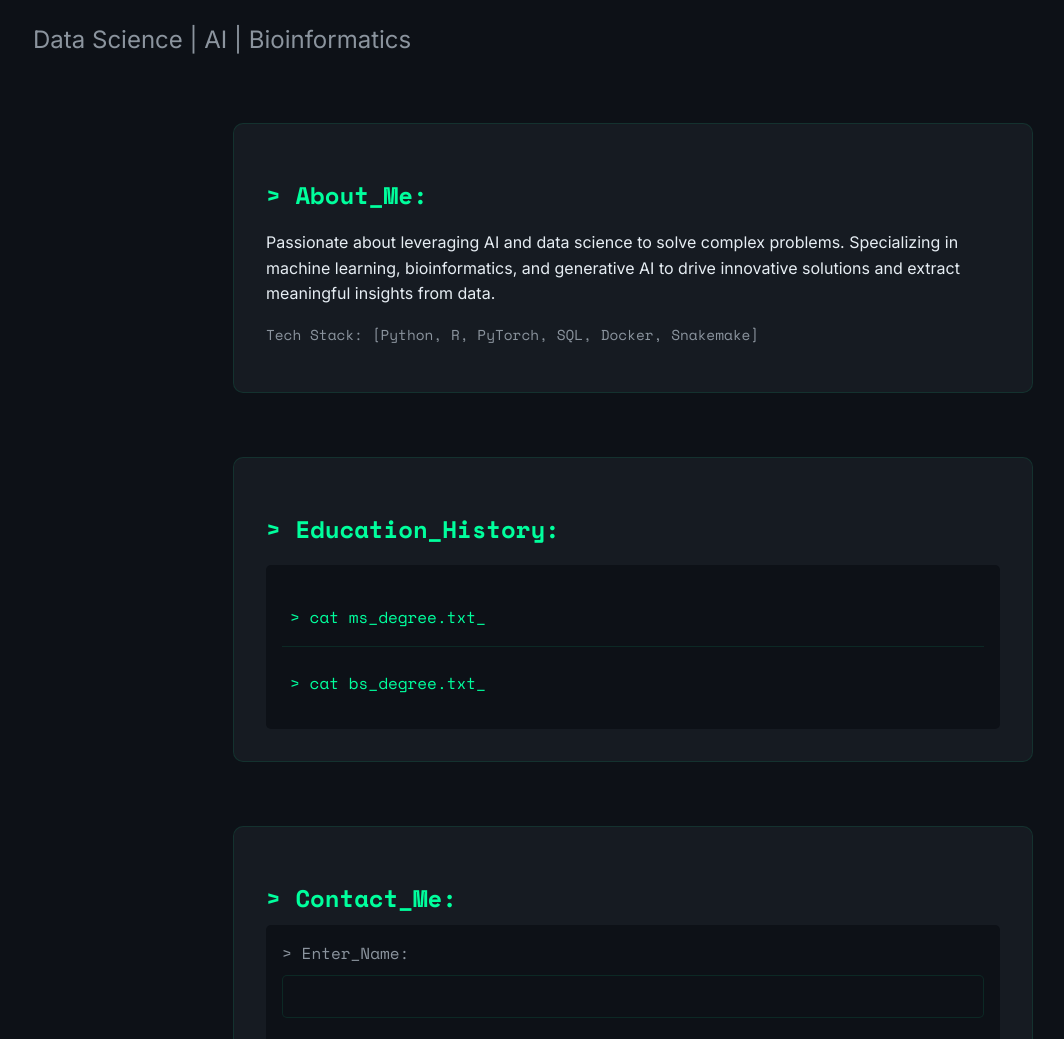
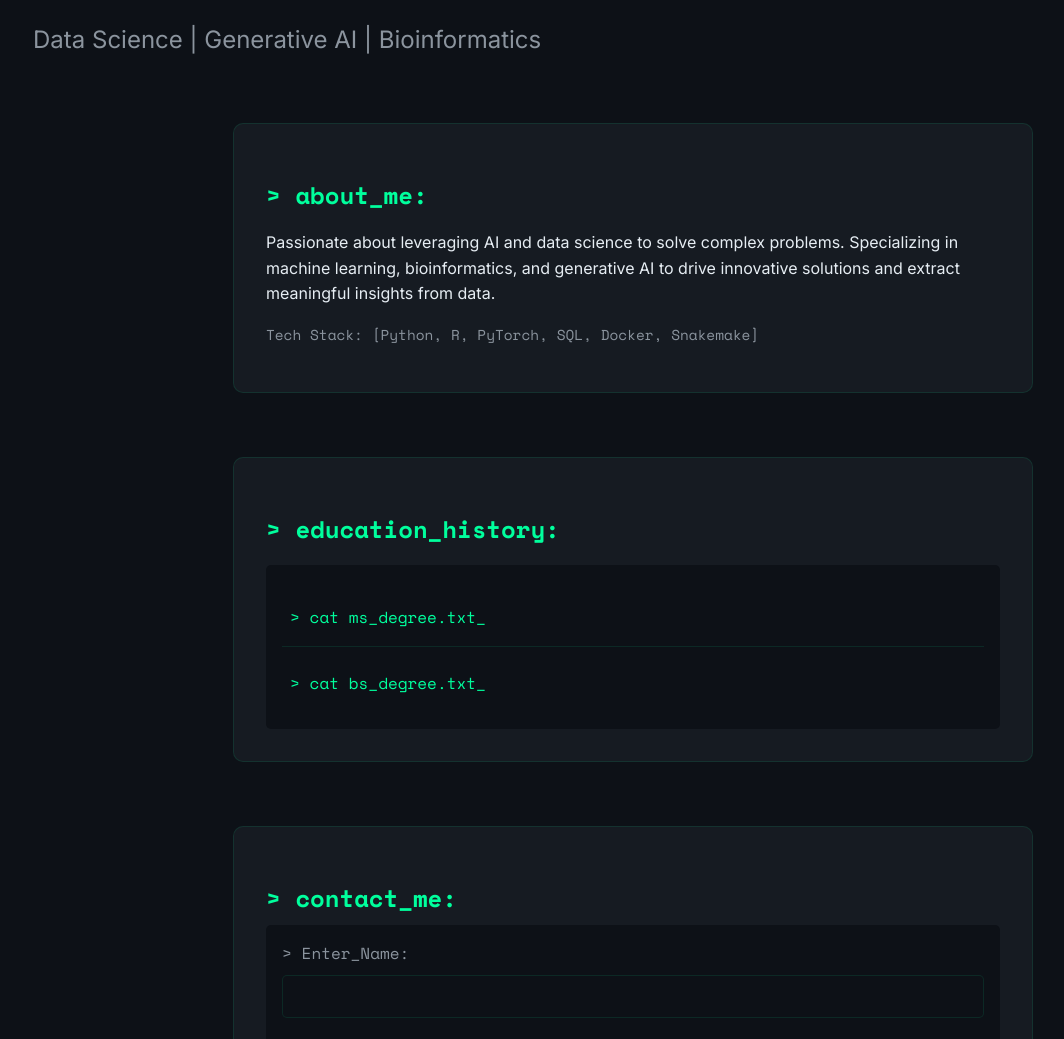
Before and after one commit to shahrozeabbas/shahrozeabbas.github.io, a plain HTML site: page index.html in a window 1280 px wide. Shown: the part 255-1294 px from the top of the page, without its empty margins (7-1071 px from the left). Drawn offline with nearby package versions, Linux system fonts and the light colour scheme.

Commit message:
minor fixes

```diff
--- a/index.html
+++ b/index.html
@@ -244,10 +244,10 @@
         <section class="hero">
             <p class="terminal-text">> initializing_profile.exe<span class="blink">_</span></p>
             <h1>Hi, I'm <span class="accent">Shahroze Abbas</span></h1>
-            <p class="subtitle">Data Science | AI | Bioinformatics</p>
+            <p class="subtitle">Data Science | Generative AI | Bioinformatics</p>
 
             <div class="about-section section">
-                <h2>> About_Me:</h2>
+                <h2>> about_me:</h2>
                 <p>
                     Passionate about leveraging AI and data science to solve complex problems.
                     Specializing in machine learning, bioinformatics, and generative AI to drive innovative solutions and extract meaningful insights from data.
@@ -258,7 +258,7 @@
             </div>
 
             <div class="education-section section">
-                <h2>> Education_History:</h2>
+                <h2>> education_history:</h2>
                 <div class="terminal-window">
                     <div class="degree-entry" onclick="toggleDetails(this)">
                         <p class="command">> cat ms_degree.txt<span class="blink">_</span></p>
@@ -283,7 +283,7 @@
             </div>
 
             <div class="contact-section section">
-                <h2 class="command">> Contact_Me:</h2>
+                <h2 class="command">> contact_me:</h2>
                 <div class="terminal-window">
                     <form id="contact-form" class="contact-form">
                         <div class="form-group">
```
